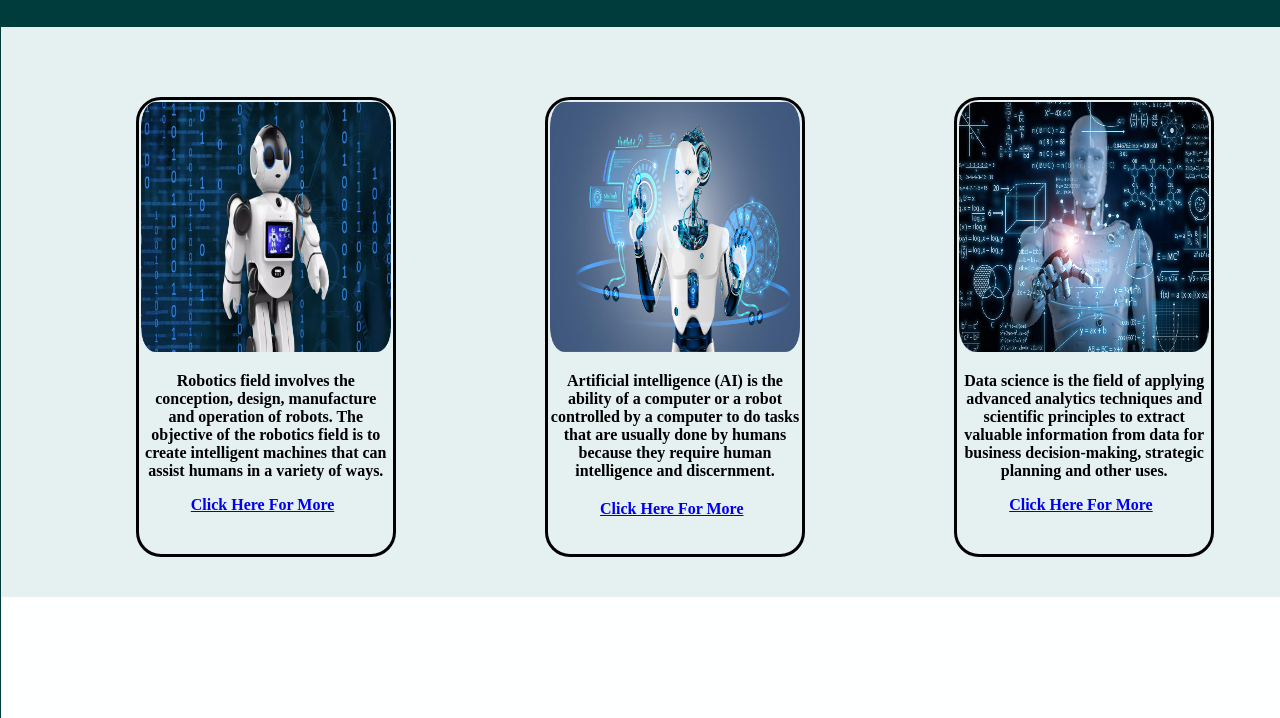
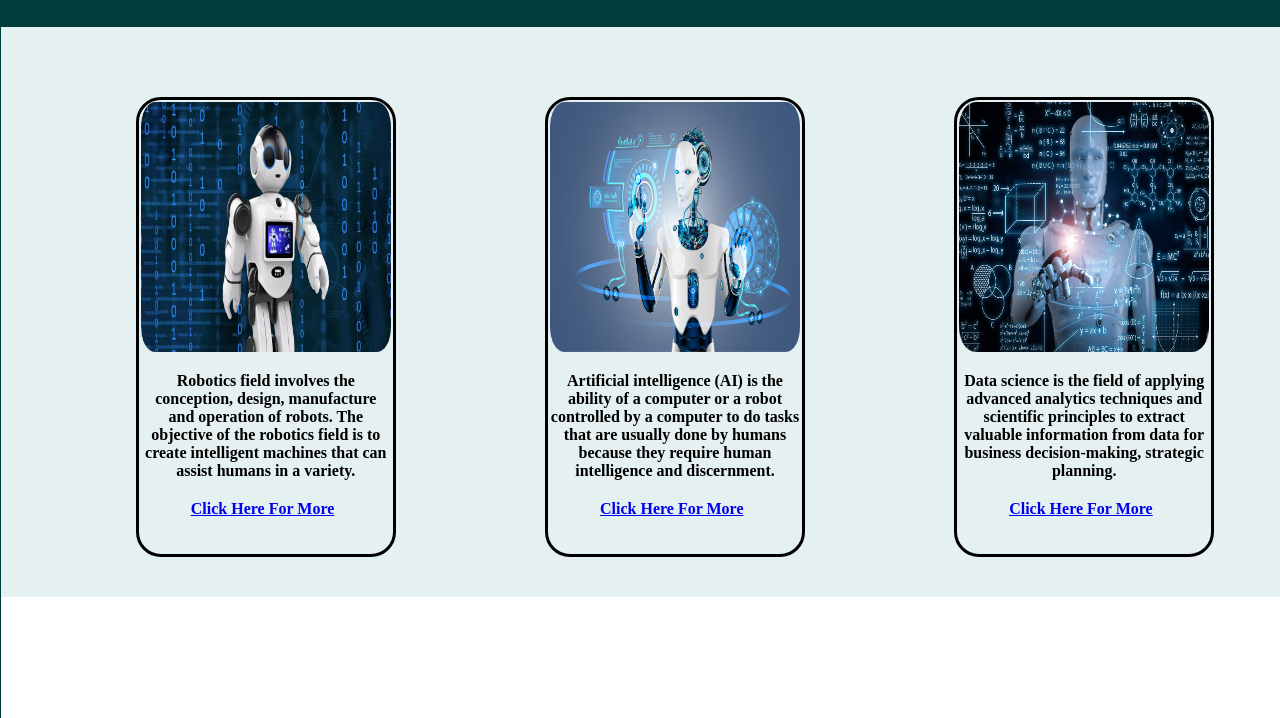
Before and after one commit to HitenKumar786/FE-website-project1, a plain HTML site: page index.html in a window 1280 px wide. Shown: the part 451-1169 px from the top of the page. Drawn offline with Linux system fonts and the light colour scheme.

Commit message:
My first Project

```diff
--- a/index.html
+++ b/index.html
@@ -71,7 +71,7 @@
                         <img src="a.png" alt=" " width="250 px " height="250 ">
 
                         <div class="img1text">
-                            <p style="text-align:center;"><b>Robotics field involves the conception, design, manufacture and operation of robots. The objective of the robotics field is to create intelligent machines that can assist humans in a variety of ways.</b></p>
+                            <p style="text-align:center;"><b>Robotics field involves the conception, design, manufacture and operation of robots. The objective of the robotics field is to create intelligent machines that can assist humans in a variety.</b></p>
 
                             <div class="img1link">
                                 <b>    <a href="https://builtin.com/robotics"> Click Here For More</a></b>
@@ -100,7 +100,7 @@
                         <img src="c.png " alt=" " width="250 px " height="250 ">
 
                         <div class="img3text">
-                            <p style="text-align:center;"> <b>Data science is the field of applying advanced analytics techniques and scientific principles to extract valuable information from data for business decision-making, strategic planning and other uses.</b> </p>
+                            <p style="text-align:center;"> <b>Data science is the field of applying advanced analytics techniques and scientific principles to extract valuable information from data for business decision-making, strategic planning.</b> </p>
 
                             <div class="img3link">
                                 <b><a href="https://www.simplilearn.com/tutorials/data-science-tutorial/what-is-data-science">Click Here For More</a></b>
--- a/style.css
+++ b/style.css
@@ -183,7 +183,7 @@
     }
 
     .middle>.Images>.image1>.img1text>.img1link {
-        margin-top: 15px;
+        margin-top: 20px;
         margin-left: 50px;
     }
 
@@ -252,7 +252,7 @@
     }
 
     .middle>.Images>.image3>.img3text>.img3link {
-        margin-top: 15px;
+        margin-top: 20px;
         margin-left: 50px;
     }
 
```
